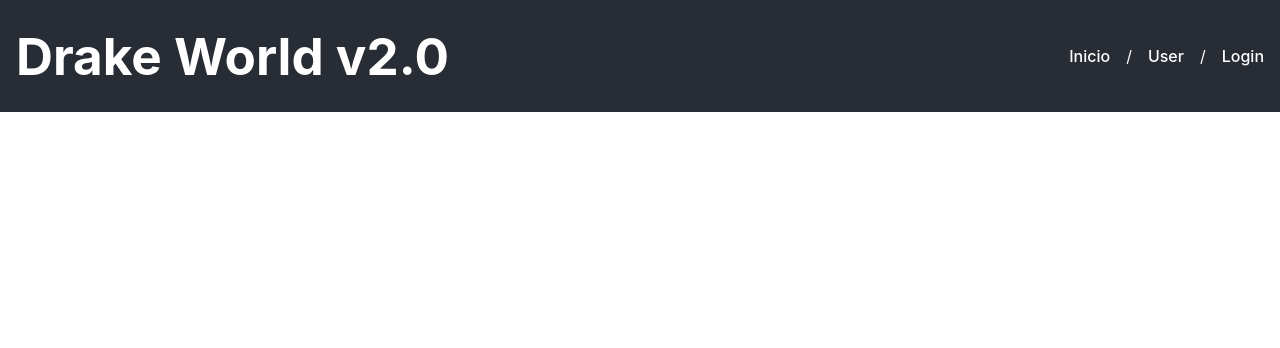
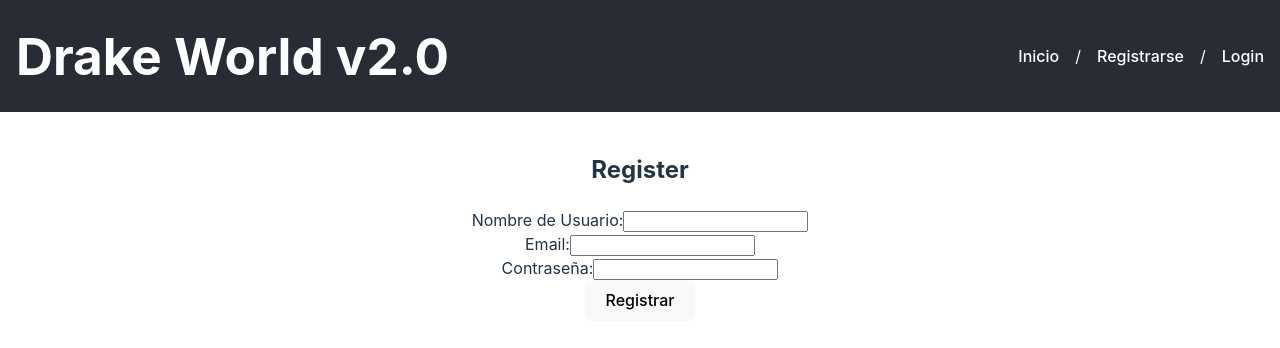
Before and after one commit to kzadorAT/drakeworld, a React (Vite) app: page /register-user in a window 1280 px wide. Shown: the top 348 px of the page. Built offline with nearby package versions, Linux system fonts and the light colour scheme; no server answers.

Commit message:
Implementado crear usuario y perfil de usuario.

```diff
--- a/src/App.jsx
+++ b/src/App.jsx
@@ -2,9 +2,9 @@ import React, { useEffect, useState } from 'react';
 import { BrowserRouter as Router, Routes, Route, Link, Navigate, useNavigate } from 'react-router-dom';
 import Home from './pages/Home';
 import RegisterAdmin from './components/User/RegisterAdmin';
-// import RegisterUser from './components/User/RegisterUser';
+import RegisterUser from './components/User/RegisterUser';
 import LoginUser from './components/User/LoginUser';
-// import UserProfile from './components/User/UserProfile';
+import UserProfile from './components/User/UserProfile';
 // import ExpensesPage from './pages/ExpensesPage';
 // import CreateExpense from './components/ExpenseApp/CreateExpense';
 // import ExpenseDetail from './components/ExpenseApp/ExpenseDetail';
@@ -46,7 +46,7 @@ function App() {
                <Link to="/register-admin">Admin</Link> /
               </>
             ) }
-            <Link to="/register-user">User</Link> /
+            <Link to="/register-user">Registrarse</Link> /
             {!isLoggedin && <Link to="/login">Login</Link>}
             {isLoggedin && (
               <>
@@ -54,7 +54,7 @@ function App() {
               <Link to="/expenses">Expenses</Link> /
               <Link to="/expenses/new">Create</Link> /
               <Link to="/expenses/:id">Detail</Link>
-              <button onClick={handleLogout}>Cerrar Sesion</button>
+              <button onClick={handleLogout}>Cerrar Sesión</button>
               </>
             )}
           </nav>
@@ -70,7 +70,7 @@ function App() {
                 </PrivateRoute>
               }
             />
-            {/* <Route path="/register-user" element={<RegisterUser />} /> */}
+            <Route path="/register-user" element={<RegisterUser />} />
             <Route
               path="/login"
               element={
@@ -79,8 +79,8 @@ function App() {
                 </div>
               }
             />
-            {/* <Route path="/profile" element={<UserProfile />} />
-            <Route path="/expenses" element={<ExpensesPage />} />
+            <Route path="/profile" element={<UserProfile />} />
+            {/*<Route path="/expenses" element={<ExpensesPage />} />
             <Route path="/expenses/new" element={<CreateExpense />} />
             <Route path="/expenses/:id" element={<ExpenseDetail />} /> */}
             <Route path="/hidden-wheel" element={<UserData userId="1" />} />
--- a/src/api/users.js
+++ b/src/api/users.js
@@ -1,5 +1,7 @@
+const API_URL = import.meta.env.VITE_BASE_URL;
+
 export const registerAdmin = async (userData) => {
-    const response = await fetch(`${import.meta.env.VITE_BASE_URL}/users/registerAdmin`, {
+    const response = await fetch(`${API_URL}/users/registerAdmin`, {
         method: 'POST',
         headers: {
             'Content-Type': 'application/json',
@@ -11,7 +13,7 @@ export const registerAdmin = async (userData) => {
 };
 
 export const loginUser = async (loginData) => {
-    const response = await fetch(`${import.meta.env.VITE_BASE_URL}/users/login`, {
+    const response = await fetch(`${API_URL}/users/login`, {
         method: 'POST',
         headers: {
             'Content-Type': 'application/json',
@@ -21,3 +23,27 @@ export const loginUser = async (loginData) => {
     const data = await response.json();
     return data;
 };
+
+export async function registerUser(userData) {
+    const response = await fetch(`${API_URL}/users/register`, {
+        method: 'POST',
+        headers: {
+            'Content-Type': 'application/json',
+        },
+        body: JSON.stringify(userData),
+    });
+    const data = await response.json();
+    return data;
+};
+
+export async function getUserProfile(){
+    const token = localStorage.getItem("token");
+    const response = await fetch(`${API_URL}/users/profile`, {
+        method: 'GET',
+        headers: {
+            'Authorization': `Bearer ${token}`
+        },
+    });
+    const data = await response.json();
+    return data;
+};
--- a/src/components/User/RegisterAdmin.jsx
+++ b/src/components/User/RegisterAdmin.jsx
@@ -1,4 +1,5 @@
 import React, { useState } from "react";
+import { registerAdmin } from "../../api/users";
 
 const RegisterAdmin = () => {
     const [username, setUsername] = useState('');
@@ -9,14 +10,7 @@ const RegisterAdmin = () => {
     const handleSubmit = async (e) => {
         e.preventDefault();
         try {
-            const response = await fetch(`${import.meta.env.VITE_BASE_URL}/users/registerAdmin`, {
-                method: 'POST',
-                headers: {
-                    'Content-Type': 'application/json',
-                },
-                body: JSON.stringify({ username, password, email, role_id: roleId }),
-            });
-            const data = await response.json();
+            const data = await registerAdmin({ username, password, email, roleId });
             console.log(data); // Do something with the response data
         } catch (error) {
             console.error(error);
--- a/src/components/User/RegisterUser.jsx
+++ b/src/components/User/RegisterUser.jsx
@@ -0,0 +1,51 @@
+import React, { useState } from "react";
+import { registerUser } from "../../api/users";
+
+const RegisterUser = () => {
+    const [email, setEmail] = useState('');
+    const [password, setPassword] = useState('');
+    const [username, setName] = useState('');
+    const [message, setMessage] = useState('');
+
+    const handleSubmit = async (e) => {
+        e.preventDefault();
+        try {
+            const response = await registerUser({ username, password, email });
+            if (response.success) {
+                setMessage('User registered successfully');
+            } else {
+                setMessage('Registration failed: ' + response.message);
+            }
+        } catch (error) {
+            console.error('Error during registration:', error);
+            setMessage('Registration failed. Please try again.');
+        }
+    };
+
+    return (
+        <div>
+            <h2>Register</h2>
+            <form onSubmit={handleSubmit}>
+                <label>
+                    Nombre de Usuario:
+                    <input type="text" value={username} onChange={(e) => setName(e.target.value)} required />
+                </label>
+                <br />
+                <label>
+                    Email:
+                    <input type="text" value={email} onChange={(e) => setEmail(e.target.value)} required />
+                </label>
+                <br />
+                <label>
+                    Contraseña:
+                    <input type="password" value={password} onChange={(e) => setPassword(e.target.value)} required />
+                </label>
+                <br />
+                <button type="submit">Registrar</button>
+            </form>
+            {message && <p>{message}</p>}
+        </div>
+    );
+};
+
+export default RegisterUser;
--- a/src/components/User/UserProfile.jsx
+++ b/src/components/User/UserProfile.jsx
@@ -0,0 +1,42 @@
+import React, { useState, useEffect } from "react";
+import { getUserProfile } from "../../api/users";
+
+const UserProfile = () => {
+    const [profile, setProfile] = useState(null);
+    const [loading, setLoading] = useState(true);
+    const [error, setError] = useState(null);
+
+    useEffect(() => {
+        const fetchProfile = async () => {
+            try {
+                const response = await getUserProfile();
+                setProfile(response);
+            } catch (error) {
+                console.error('Error fetching profile: ', error);
+                setError('Failed to fetch profile. Please try again later.');
+            } finally {
+                setLoading(false);
+            }
+        };
+
+        fetchProfile();
+    }, []);
+
+    if (loading) {
+        return <p>Loading...</p>;
+    }
+
+    if (error) {
+        return <p>{error}</p>;
+    }
+
+    return (
+        <div>
+            <h1>Perfil de usuario</h1>
+            <p>Username: {profile.userProfile.username}</p>
+            <p>Email: {profile.userProfile.email}</p>
+        </div>
+    );
+};
+
+export default UserProfile;
```
